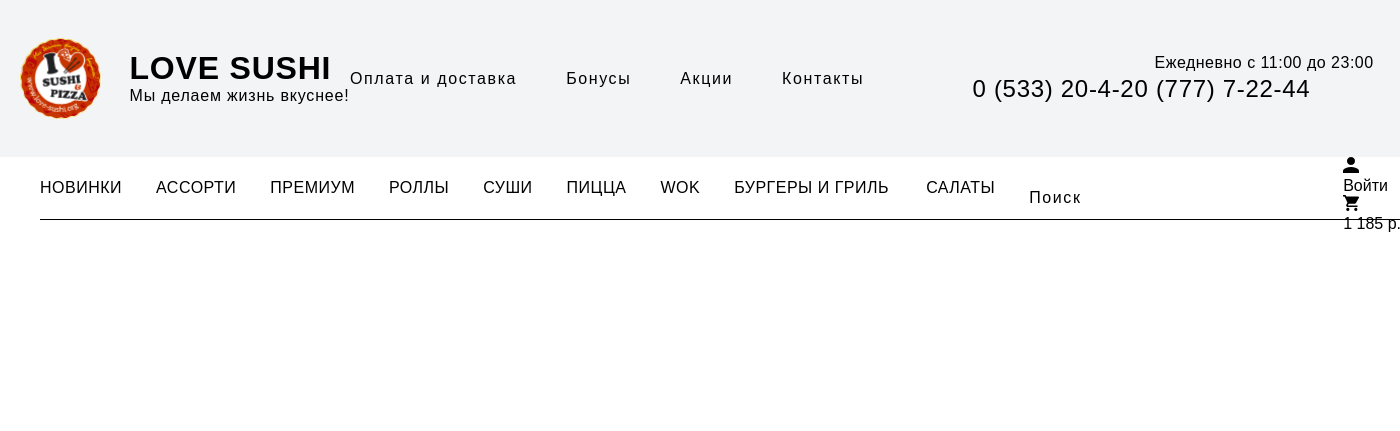
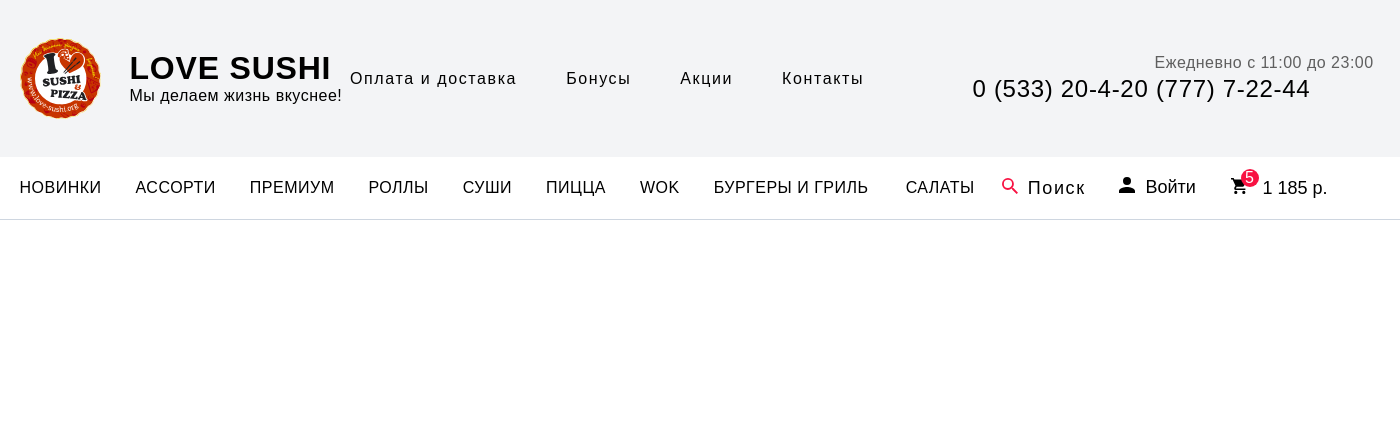
Before and after one commit to Vlad991/Sushi, a PHP site: page / in a window 1400 px wide. Shown: the top 431 px of the page. Before the commit the page ends 232 px from the top, so only its background shows below. Run offline with PHP 8.4, Linux system fonts and the light colour scheme.

Commit message:
Add final header and sticky menu (0107)

```diff
--- a/css/main.css
+++ b/css/main.css
@@ -31,6 +31,7 @@ html, body, div, span, applet, object, iframe, h1, h2, h3, h4, h5, h6, p, blockq
 
 .container {
     margin: 0 0;
+    min-height: 2000px;
 }
 
 .container__fixed {
@@ -72,8 +73,7 @@ html, body, div, span, applet, object, iframe, h1, h2, h3, h4, h5, h6, p, blockq
 .logo__subheading {
     /* font-family: "PF Din Text Comp Pro Medium"; */
     font-size: 16px;
-    font-weight: lighter;
-    letter-spacing: 0.8px;
+    letter-spacing: 0.5px;
 }
 
 .header__menu {}
@@ -107,6 +107,7 @@ html, body, div, span, applet, object, iframe, h1, h2, h3, h4, h5, h6, p, blockq
     font-size: 16px;
     letter-spacing: 0.5px;
     margin: 16px 0 3px 185px;
+    color: #5F5F5F;
 }
 
 .contact__item {
@@ -116,28 +117,51 @@ html, body, div, span, applet, object, iframe, h1, h2, h3, h4, h5, h6, p, blockq
 }
 
 .navigation {
-    position: fixed;
-    left: 40px;
     height: 62px;
-    border-bottom: #000 1px solid;
+    border-bottom: #CED6E0 1px solid;
+    background: #fff;
 }
 
-.navigation__menu {}
+.container__sticky {
+    position: sticky;
+    top: 0;
+}
+
+.navigation__menu {
+}
 
 .link-search {}
 
 .menu_nav {
-    /* height: 62px; */
-    /* border-bottom: #000 1px solid; */
+    height: 62px;
+    width: 100%;
 }
 
 .menu__link_nav {
     line-height: 62px;
     letter-spacing: 0.5px;
+    /* font-family: "PF Din Text Comp Pro Medium"; */
+    font-family: sans-serif;
+}
+
+.menu__link_search {
+    width: 87px;
+    line-height: 62px;
+    font-size: 18px;
+}
+
+.menu__link_search::before {
+    content: url("../img/header/loupe.svg");
+    display: inline-block;
+    margin-right: 10px;
 }
 
 .menu__item_nav {
     margin-left: 34px;
+}
+
+.menu__item_search {
+    margin-left: 27px;
 }
 
 .menu__link_burgers {
@@ -148,18 +172,58 @@ html, body, div, span, applet, object, iframe, h1, h2, h3, h4, h5, h6, p, blockq
     margin-left: 0;
 }
 
-.navigation__enter {}
+.navigation__enter {
+    margin-right: 53px;
+}
 
-.enter {}
+.enter {
+    width: 209px;
+}
 
-.login {}
+.login {
+    /* font-family: "PF Din Text Comp Pro Medium"; */
+    font-size: 18px;
+    line-height: 61px;
+    width: 81px;
+}
 
-.login__img {}
+.login::before {
+    content: url("../img/header/login-man.svg");
+    display: inline-block;
+    margin-right: 11px;
+}
 
-.login__title {}
+.login__title {
+    display: inline-flex;
+}
 
-.basket {}
+.basket {
+    width: 97px;
+    padding: 21px 0;
+}
 
 .basket__img {}
 
-.basket__amount {}
+.basket__img-wrap {
+    position: relative;
+}
+
+.basket__img-wrap::before {
+    content: "5";
+    display: block;
+    height: 18px;
+    width: 18px;
+    background: #F81242;
+    border-radius: 50%;
+    text-align: center;
+    color: #fff;
+    position: absolute;
+    top: -9px;
+    right: -12px;
+    z-index: 100;
+}
+
+.basket__amount {
+    /* font-family: "PF Din Text Comp Pro Medium"; */
+    font-size: 18px;
+}
--- a/index.html
+++ b/index.html
@@ -29,7 +29,7 @@
     <header class="header container__header">
         <div class="container__fixed layout">
             <div class="logo header__logo layout">
-                <img src="img/header/logo.png" alt="Sushi And Pizza!" class="logo__img">
+                <img src="img/header/logo.svg" alt="Sushi And Pizza!" class="logo__img">
                 <div class="logo__title">
                     <div class="logo__heading">LOVE SUSHI</div>
                     <div class="logo__subheading">Мы делаем жизнь вкуснее!</div>
@@ -50,7 +50,7 @@
             </div>
         </div>
     </header>
-    <section class="navigation container__navigation">
+    <section class="navigation container__navigation container__sticky">
         <div class="container__fixed layout">
             <nav class="navigation__menu">
                 <ul class="menu layout menu_nav">
@@ -64,18 +64,18 @@
                     <li class="menu__item menu__item_nav"><a href=""
                                                                                 class="menu__link menu__link_burgers menu__link_nav">БУРГЕРЫ И ГРИЛЬ</a></li>
                     <li class="menu__item menu__item_nav"><a href="" class="menu__link menu__link_nav">САЛАТЫ</a></li>
-                    <li class="menu__item menu__item_nav"><a href="" class="menu__link menu__link_search">Поиск</a></li>
+                    <li class="menu__item menu__item_search"><a href="" class="menu__link menu__link_search">Поиск
+                    </a></li>
                 </ul>
             </nav>
-            <div class="enter navigation__enter">
-                <div class="login">
-                    <img src="img/header/login-man.png" alt="Login" class="login__img">
-                    <div class="login__title">Войти</div>
-                </div>
-                <div class="basket">
-                    <img src="img/header/basket.png" alt="Корзина" class="basket__img">
+            <div class="enter navigation__enter layout">
+                <a href="#" class="login">Войти</a>
+                <a href="#" class="basket layout">
+                    <div class="basket__img-wrap">
+                        <img src="img/header/basket.svg" alt="Корзина" class="basket__img">
+                    </div>
                     <div class="basket__amount">1 185 р.</div>
-                </div>
+                </a>
             </div>
         </div>
     </section>
```
Also changed, not shown: img/header/basket.png (deleted), img/header/basket.svg (added), img/header/basket@2x.png (deleted), img/header/login-man.png (deleted), img/header/login-man.svg (added), img/header/login-man@2x.png (deleted), img/header/logo.png (deleted), img/header/logo.svg (added), img/header/logo@2x.png (deleted), img/header/loupe.svg (added).
